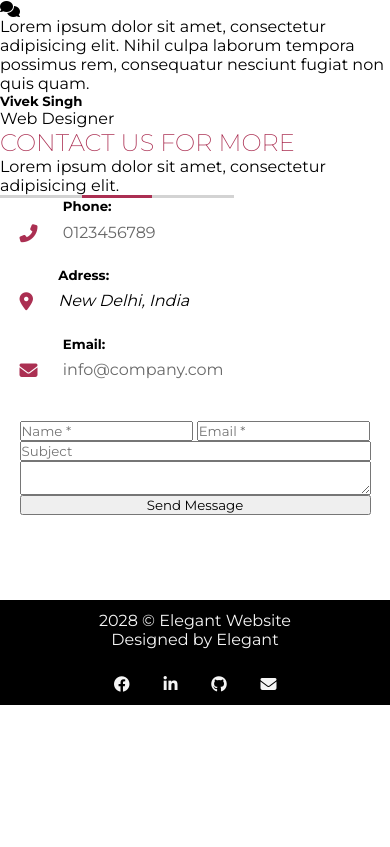
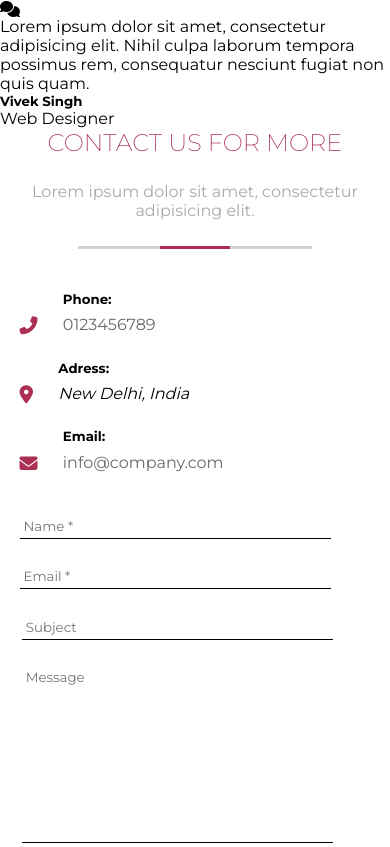
Before and after one commit to gfreitasTamwood/2023-02-class-01, a plain HTML site: page index.html in a window 390 px wide. Shown: the part 1561-2408 px from the top of the page. Before the commit the page ends 2266 px from the top, so only its background shows below. Drawn offline with Linux system fonts and the light colour scheme.

Commit message:
Mobile-Guilherme: Contact CSS is done

```diff
--- a/css/style.css
+++ b/css/style.css
@@ -12,7 +12,6 @@ html {
 
 :root {
     --mainColor : #AB2F52;
-
 }
 
 a {
@@ -113,6 +112,7 @@ img {
     /** CONTACT **/
     .contact {
         align-items: center;
+        row-gap: 5vh;
     }
 
     .contact > section {
@@ -146,8 +146,51 @@ img {
         color: dimgray;
     }
 
-    form {
-        width: 100%;
+    .contact > article {
+        align-items: center;
+        row-gap: 3vh;
+        text-align: center;
     }
 
+    .contact p {
+        color: darkgray;
+    }
+
+    form {
+        align-items: center;
+        width: 90%;
+        row-gap: 3vh;
+    }
+
+    form > aside {
+        display: flex;
+        flex-wrap: wrap;
+        row-gap: 3vh;
+    }
+
+    input {
+        padding: 4px;
+        width: 96%;
+        border: none;
+        border-bottom: 1px solid black;
+    }
+
+    textarea {
+        resize: none;
+        height: 20vh;
+        padding: 4px;
+        width: 96%;
+        border: none;
+        border-bottom: 1px solid black;
+    }
+
+    [type="submit"] {
+        font-weight: 500;
+        padding: 2vh;
+        background-color: var(--mainColor);
+        width: 75%;
+        color: whitesmoke;
+        border: none;
+        border-radius: 25px;
+    }
 }
--- a/index.html
+++ b/index.html
@@ -227,7 +227,7 @@
                         <input type="email" name="email" id="email" placeholder="Email *">
                     </aside>
                     <input type="text" name="subject" id="subject" placeholder="Subject">
-                    <textarea name="message" id="message"></textarea>
+                    <textarea name="message" id="message" placeholder="Message"></textarea>
                     <input type="submit" value="Send Message">
                 </form>
                 <!-- CONTACT CONTENT RIGHT END -->
```
